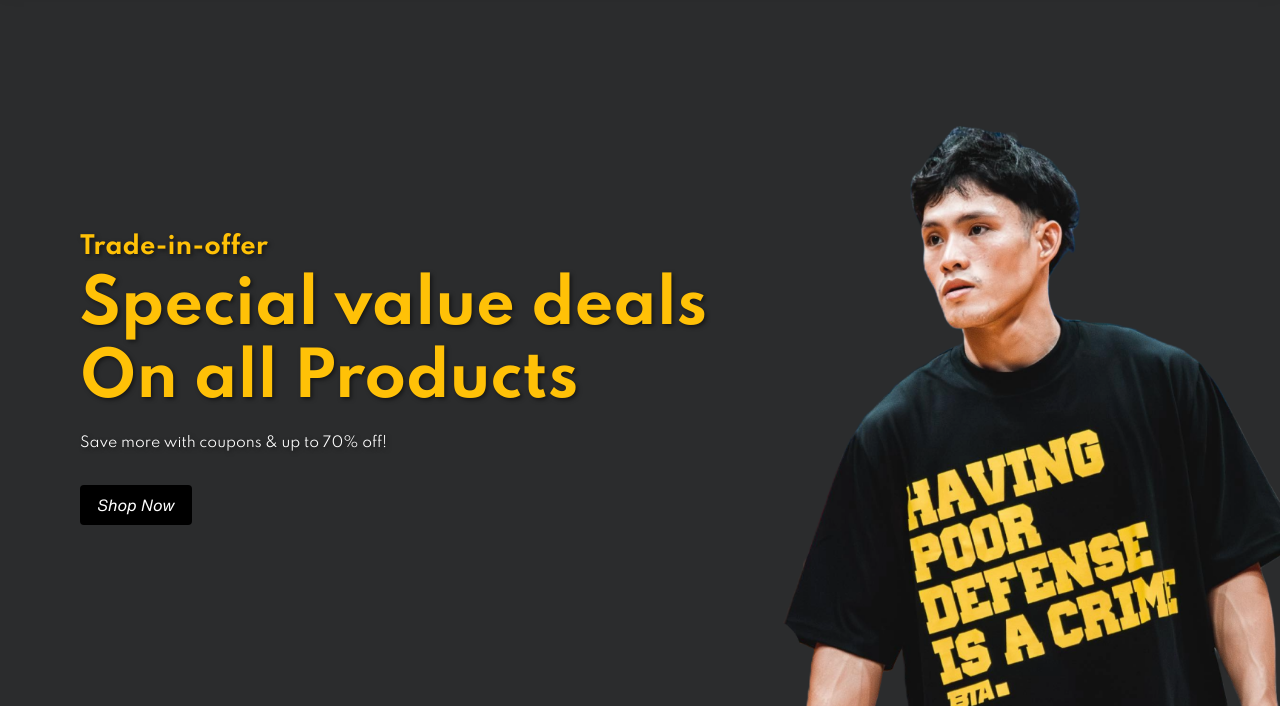
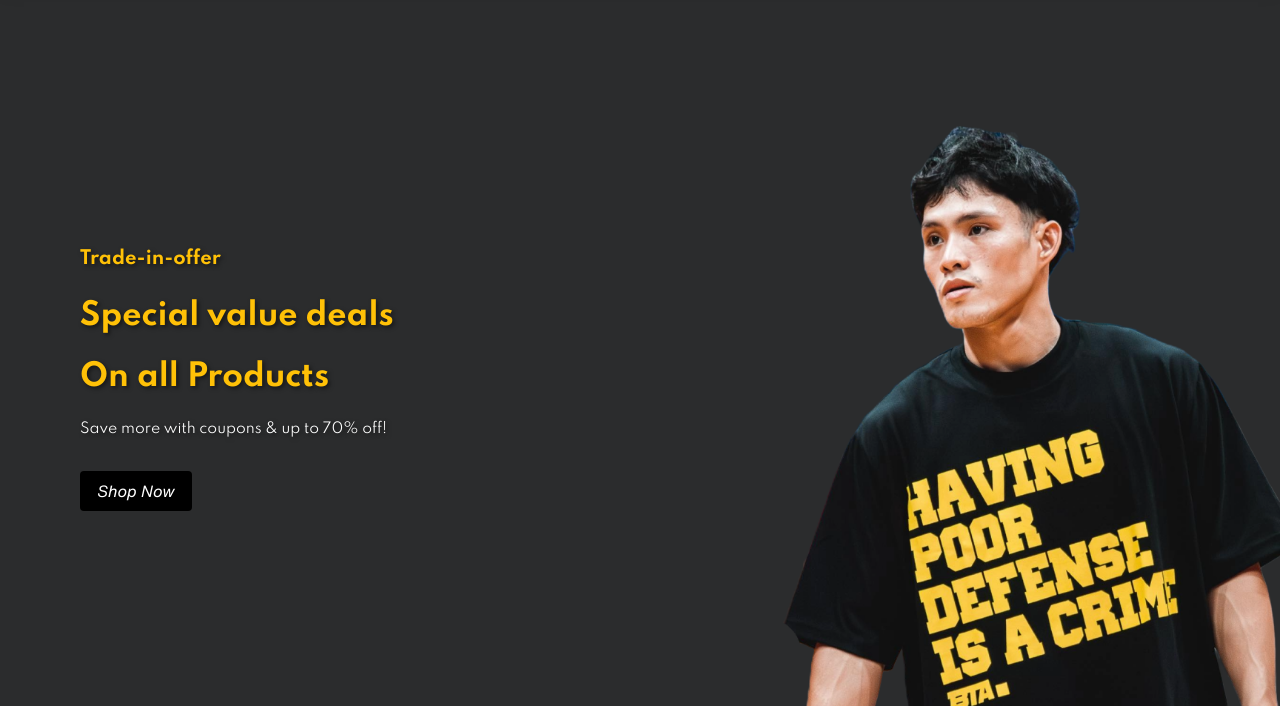
Before and after one commit to UserHazee/BTA-E-commerce, a website: page public/index.html in a window 1280 px wide. Shown: the part 94-802 px from the top of the page. Drawn offline with Linux system fonts and the light colour scheme.

Commit message:
Update index.html
FONT IN HERO SECTION

```diff
--- a/public/index.html
+++ b/public/index.html
@@ -118,17 +118,17 @@
       >
         <div class="w-7/7 flex flex-col spcae-y-0 lg:space-y-4 pt-36 fade-in">
           <h4
-            class="tab:text-2xl text-xl font-semibold text-[#ffc107] text-shadow"
+            class="tab:text-xl text-lg font-semibold text-[#ffc107] text-shadow"
           >
             Trade-in-offer
           </h4>
           <h2
-            class="tab:text-6xl text-4xl font-bold lg:leading-[54px] text-[#ffc107] text-shadow"
+            class="tab:text-5xl text-3xl font-bold lg:leading-[54px] text-[#ffc107] text-shadow"
           >
             Special value deals
           </h2>
           <h1
-            class="tab:text-6xl text-4xl font-extrabold text-[#ffc107] text-shadow"
+            class="tab:text-5xl text-3xl font-extrabold text-[#ffc107] text-shadow"
           >
             On all Products
           </h1>
```
